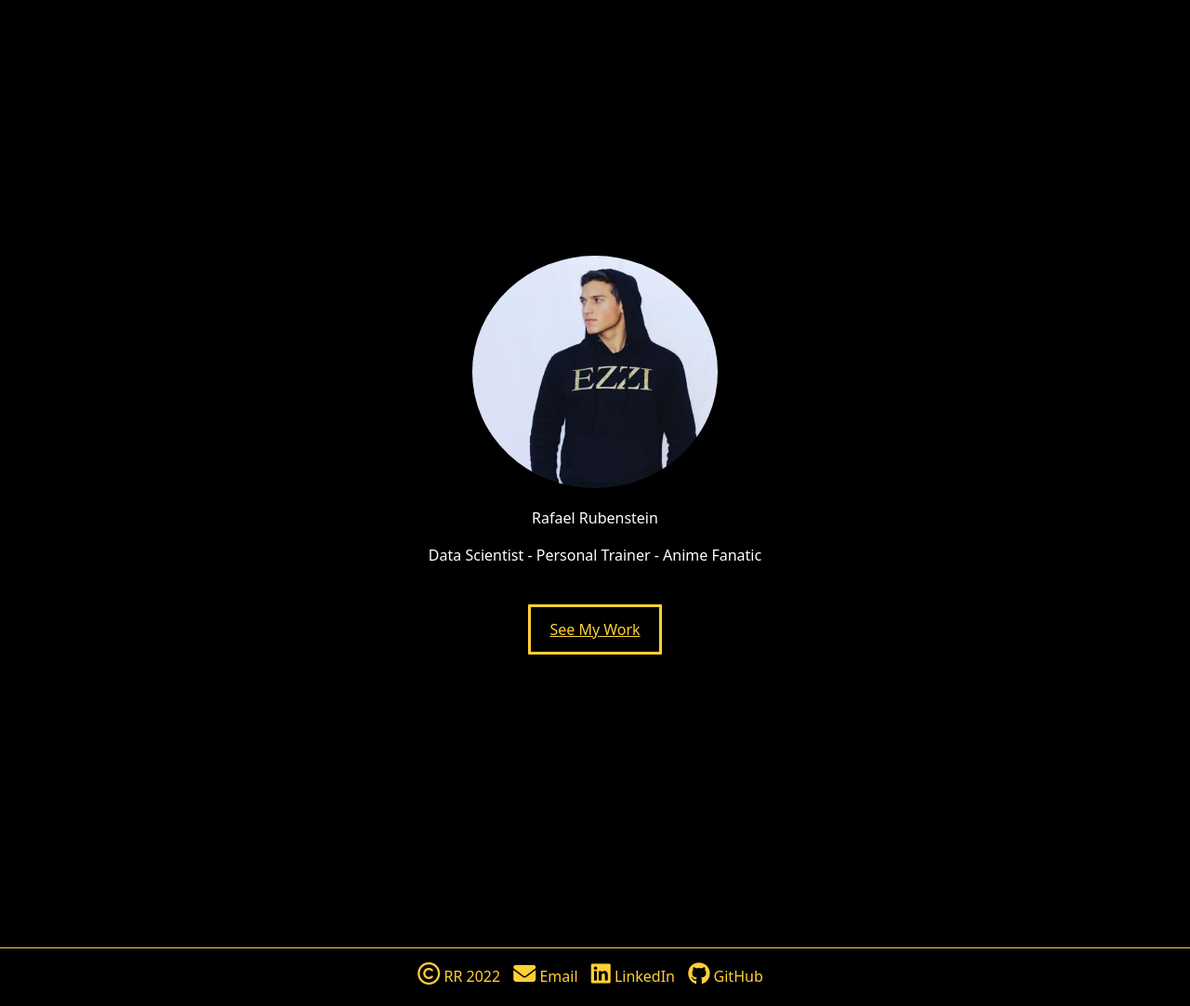
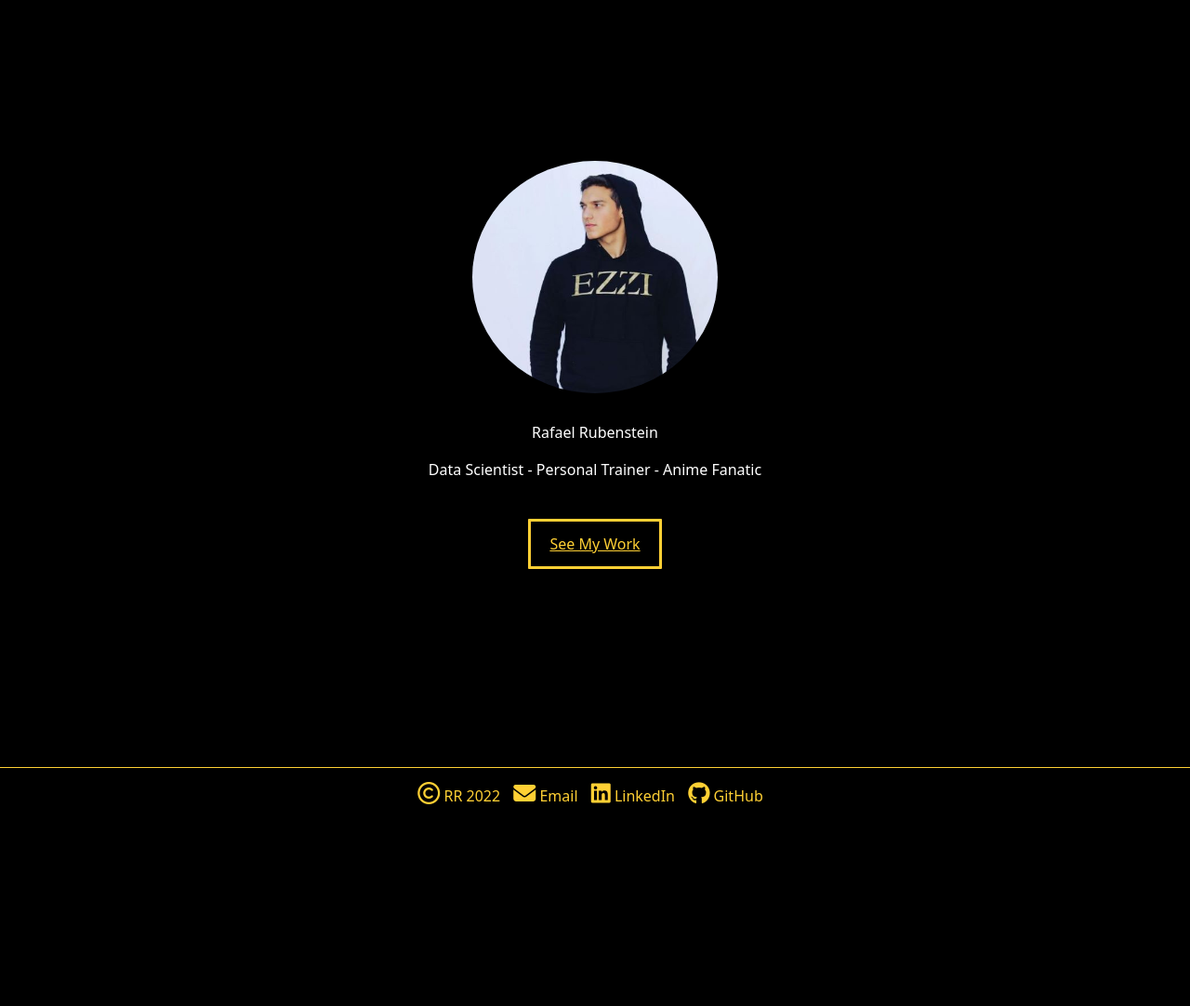
Before and after one commit to rafaelrubenstein/personalwebsite, a Flask app: page / in a window 1280 px wide. Shown: the part 51-1133 px from the top of the page at 93% size. After the commit the page ends 916 px from the top, so only its background shows below. Run offline with Flask 2, Linux system fonts and the light colour scheme; some libraries are stand-ins or nearby versions.

Commit message:
changed css of image on homepage

```diff
--- a/static/home.css
+++ b/static/home.css
@@ -4,11 +4,18 @@ body{
 .profile-img{
 border-radius: 50%;
 height: 250px;
-margin-bottom: 20px;
+margin-bottom: 30px;
 }
-.about-me{
-    padding: 270px 0;
+.about-me {
+    display: flex;
+    justify-content: center;
+    align-items: center;
+    flex-direction: column;
+    height: 100vh;
+    padding: 0;
+    margin: 0;
 }
+
 
 .projects-btn{
     margin: 25px 0;
```
